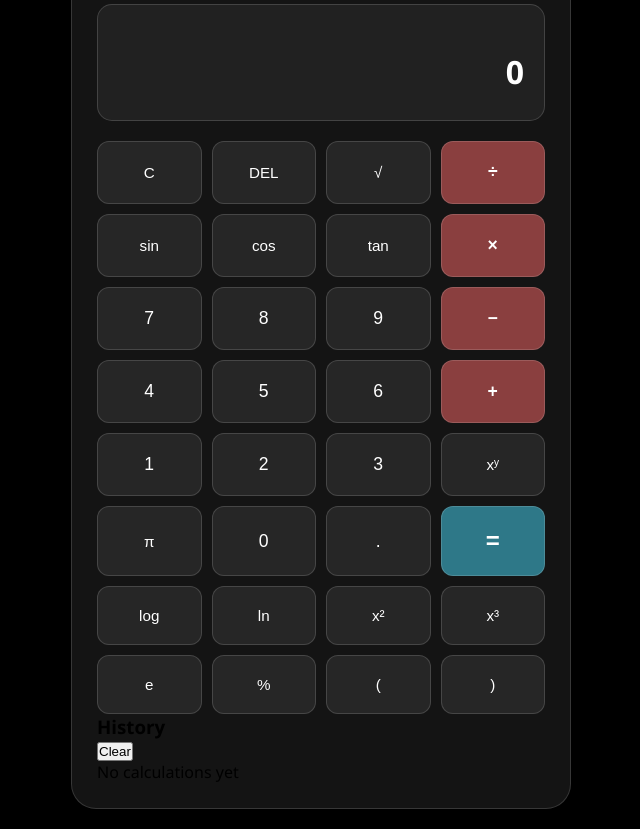
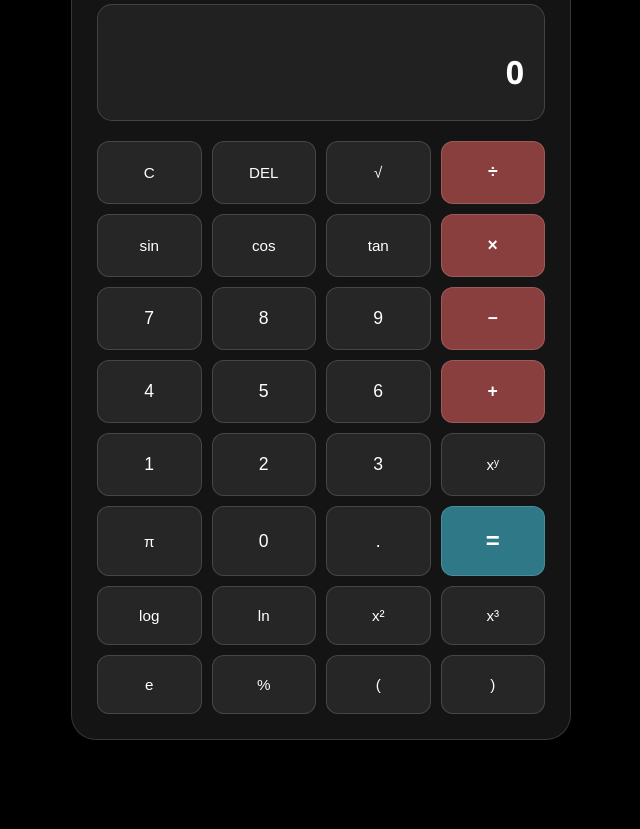
Before and after one commit to SautrikCh14/Advanced-Calculator, a plain HTML site: page index.html in a window 1280 px wide. Shown: the part 107-936 px from the top of the page, without its empty margins (319-959 px from the left). After the commit the page ends 867 px from the top, so only its background shows below. Drawn offline with Linux system fonts and the light colour scheme.

Commit message:
Update index.html

```diff
--- a/index.html
+++ b/index.html
@@ -3,7 +3,7 @@
 <head>
     <meta charset="UTF-8">
     <meta name="viewport" content="width=device-width, initial-scale=1.0">
-    <title>Advanced Scientific Calculator</title>
+    <title>Scientific Calculator</title>
     <link rel="stylesheet" href="style.css">
 </head>
 <body>
@@ -65,15 +65,6 @@
                 <button class="btn function" data-action="rightParen">)</button>
             </div>
 
-            <div class="history">
-                <div class="history-header">
-                    <h3>History</h3>
-                    <button class="clear-history" id="clearHistory">Clear</button>
-                </div>
-                <div class="history-list" id="historyList">
-                    <p class="no-history">No calculations yet</p>
-                </div>
-            </div>
         </div>
     </div>
     <script src="script.js"></script>
```
